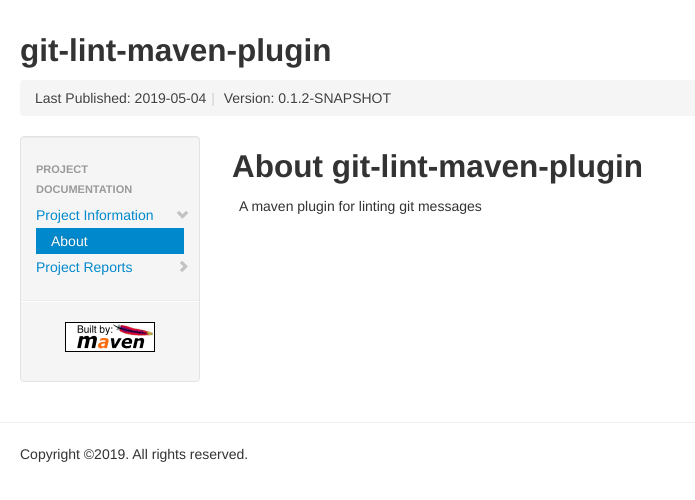
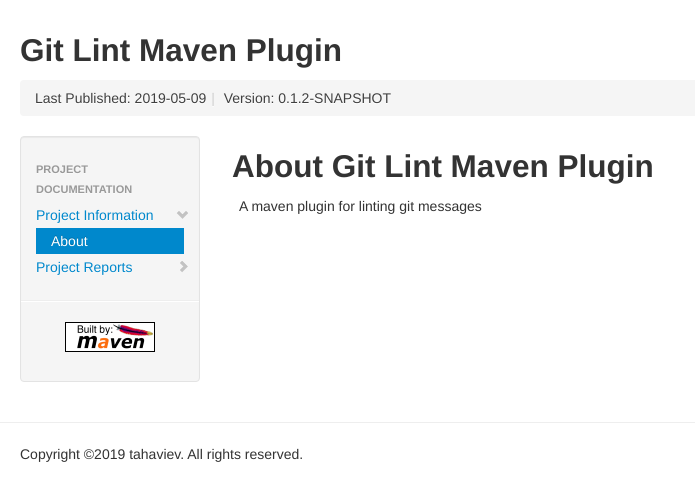
Before and after one commit to tahaviev/git-lint, a plain HTML site: page index.html in a window 1280 px wide. Shown: the whole page, without its empty margins (0-695 px from the left). Drawn offline with Linux system fonts and the light colour scheme.

Commit message:
0.1.2-SNAPSHOT

```diff
--- a/index.html
+++ b/index.html
@@ -1,15 +1,15 @@
 <!DOCTYPE html>
 <!--
- | Generated by Apache Maven Doxia Site Renderer 1.8.1 from org.apache.maven.plugins:maven-project-info-reports-plugin:3.0.0:index at 2019-05-04
+ | Generated by Apache Maven Doxia Site Renderer 1.8.1 from org.apache.maven.plugins:maven-project-info-reports-plugin:3.0.0:index at 2019-05-09
  | Rendered using Apache Maven Fluido Skin 1.7
 -->
 <html xmlns="http://www.w3.org/1999/xhtml" xml:lang="en" lang="en">
   <head>
     <meta charset="UTF-8" />
     <meta name="viewport" content="width=device-width, initial-scale=1.0" />
-    <meta name="Date-Revision-yyyymmdd" content="20190504" />
+    <meta name="Date-Revision-yyyymmdd" content="20190509" />
     <meta http-equiv="Content-Language" content="en" />
-    <title>git-lint-maven-plugin &#x2013; About</title>
+    <title>Git Lint Maven Plugin &#x2013; About</title>
     <link rel="stylesheet" href="./css/apache-maven-fluido-1.7.min.css" />
     <link rel="stylesheet" href="./css/site.css" />
     <link rel="stylesheet" href="./css/print.css" media="print" />
@@ -18,7 +18,7 @@
   <body class="topBarDisabled">
     <div class="container-fluid">
       <div id="banner">
-        <div class="pull-left"><div id="bannerLeft"><h2>git-lint-maven-plugin</h2>
+        <div class="pull-left"><div id="bannerLeft"><h2>Git Lint Maven Plugin</h2>
 </div>
 </div>
         <div class="pull-right"></div>
@@ -27,7 +27,7 @@
 
       <div id="breadcrumbs">
         <ul class="breadcrumb">
-        <li id="publishDate">Last Published: 2019-05-04<span class="divider">|</span>
+        <li id="publishDate">Last Published: 2019-05-09<span class="divider">|</span>
 </li>
           <li id="projectVersion">Version: 0.1.2-SNAPSHOT</li>
         </ul>
@@ -56,7 +56,7 @@
         </div>
         <div id="bodyColumn"  class="span10" >
 <div class="section">
-<h2><a name="About_git-lint-maven-plugin"></a>About git-lint-maven-plugin</h2><a name="About_git-lint-maven-plugin"></a>
+<h2><a name="About_Git_Lint_Maven_Plugin"></a>About Git Lint Maven Plugin</h2><a name="About_Git_Lint_Maven_Plugin"></a>
 <p>A maven plugin for linting git messages</p></div>
         </div>
       </div>
@@ -65,7 +65,8 @@
     <footer>
       <div class="container-fluid">
         <div class="row-fluid">
-            <p>Copyright &copy;2019.
+            <p>Copyright &copy;2019
+tahaviev.
 All rights reserved.</p>
         </div>
       </div>
```
Also changed, not shown: github-report.html (+7 -6 lines), help-mojo.html (+7 -6 lines), messages-mojo.html (+7 -6 lines), plugin-info.html (+7 -6 lines), project-info.html (+7 -6 lines), project-reports.html (+7 -6 lines).
